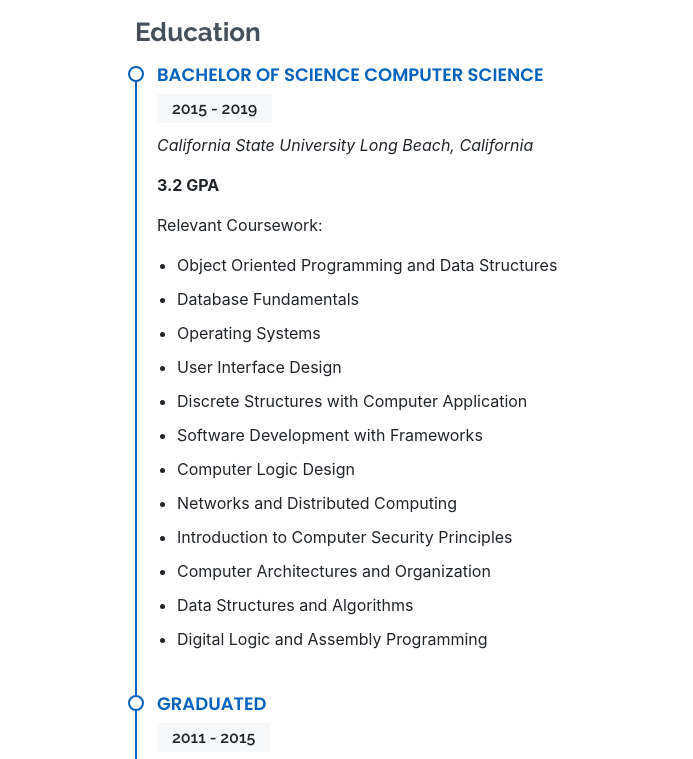
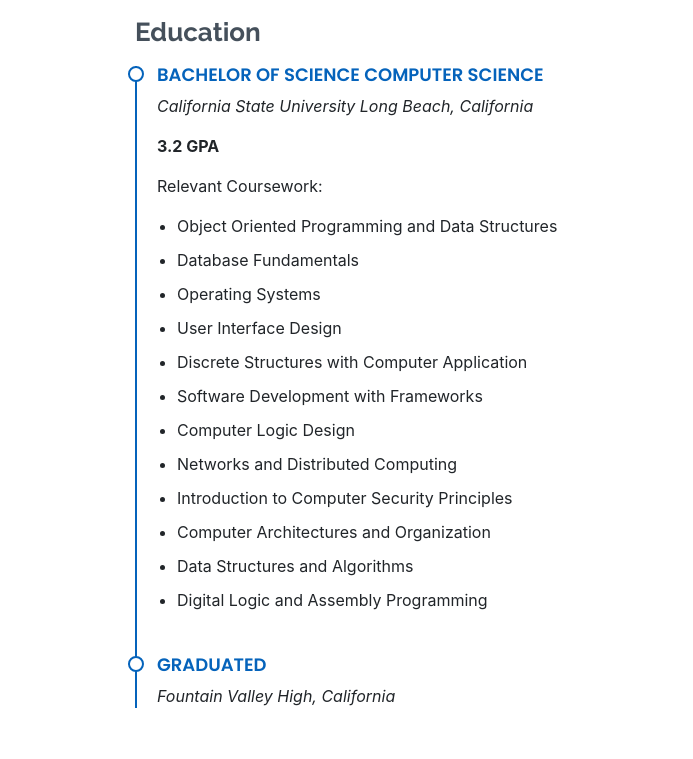
Before and after one commit to ericgpark/Eric-Park-Website, a website with bundled scripts: page index.html in a window 1280 px wide. Shown: the part 2720-3479 px from the top of the page, 0-693 px from the left. Built offline with nearby package versions, Linux system fonts and the light colour scheme.

Commit message:
Update years

```diff
--- a/index.html
+++ b/index.html
@@ -252,7 +252,6 @@
             <h3 class="resume-title">Education</h3>
             <div class="resume-item">
               <h4>Bachelor of Science Computer Science</h4>
-              <h5>2015 - 2019</h5>
               <p><em>California State University Long Beach, California</em></p>
               <p><b>3.2 GPA</b></p>
               <p>Relevant Coursework: </p>
@@ -273,7 +272,6 @@
             </div>
             <div class="resume-item">
               <h4>Graduated</h4>
-              <h5>2011 - 2015</h5>
               <p><em>Fountain Valley High, California</em></p>
             </div>
           </div>
```
